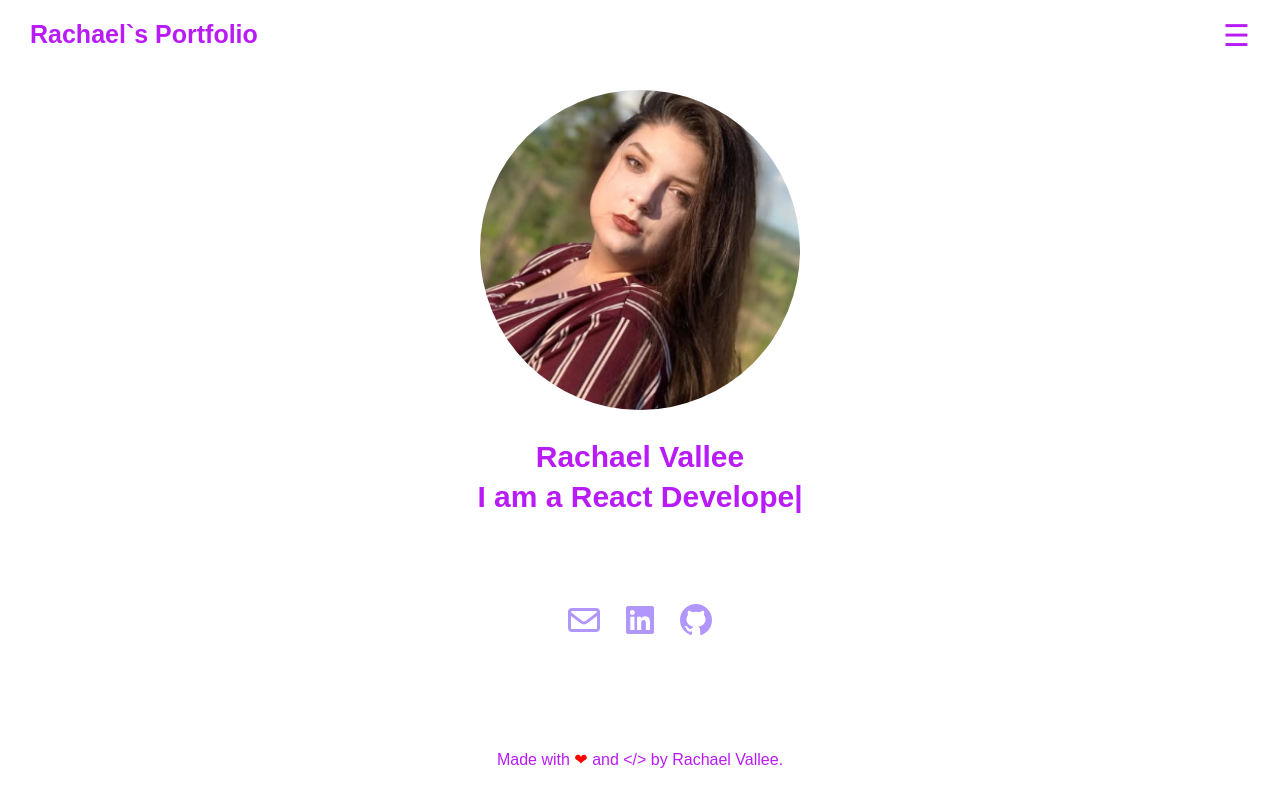
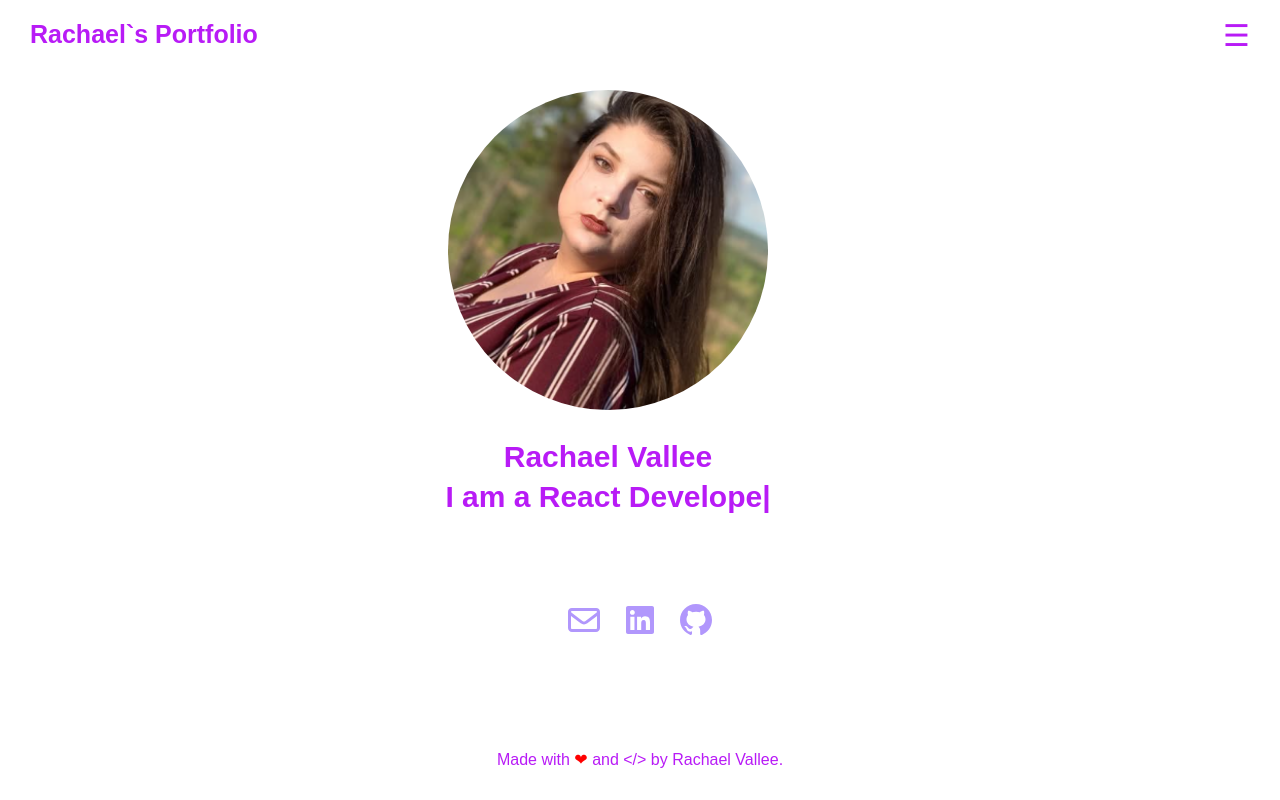
Before and after one commit to rvallee1017/new-portfolio, a Next.js app in the folder portfolio/: page / in a window 1280 px wide. Built offline with nearby package versions, Linux system fonts and the light colour scheme.

Commit message:
added code

```diff
--- a/portfolio/src/app/components/Contact.tsx
+++ b/portfolio/src/app/components/Contact.tsx
@@ -33,7 +33,7 @@ const sendEmail = (e: FormEvent<HTMLFormElement>) => {
 };
 
   return (
-    <section className="md:m-[10px] md:w-full md:h-full md:p-[20px] m-[40px] w-full h-full p-[40px] text-[#b81bf6]">
+    <section className="md:m-[10px] md:p-[20px] md:w-full md:h-full w-full h-full p-[40px] text-[#b81bf6]">
       <div className="flex justify-start w-full items-center mb-[15px] bg-[#26262c] p-2 rounded-md">
         <h3 className="text-[#b81bf6] pl-[25px] text-[20px] md:text-3xl">Contact</h3>
         <div className="w-[50px] h-[2px] bg-white m-[10px]"></div>
--- a/portfolio/src/app/page.tsx
+++ b/portfolio/src/app/page.tsx
@@ -33,7 +33,7 @@ useEffect(() => {
     <>
     <NavBar />
 
-      <main className="w-[95%] mx-auto mt-5">
+      <main className="w-[95%] mt-5">
         <section className="flex flex-col-reverse md:flex-col-reverse items-center justify-center gap-6">
           <div className="text-center md:text-left">
             <div className="text-[30px] font-semibold text-[#b81bf6] mb-2.5 align-center justify-center">
```
